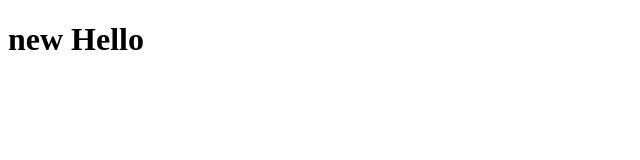
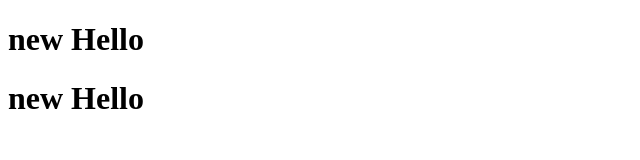
Before and after one commit to taducduy123/testGit1, a plain HTML site: page index.html in a window 1280 px wide. Shown: the whole page, without its empty margins (0-640 px from the left). Drawn offline with Linux system fonts and the light colour scheme.

Commit message:
Update index.html voi remote 2

```diff
--- a/index.html
+++ b/index.html
@@ -6,5 +6,6 @@
 </head>
 <body>
 <h1>new Hello</h1>
+    <h1>new Hello</h1>
 </body>
 </html>
```
